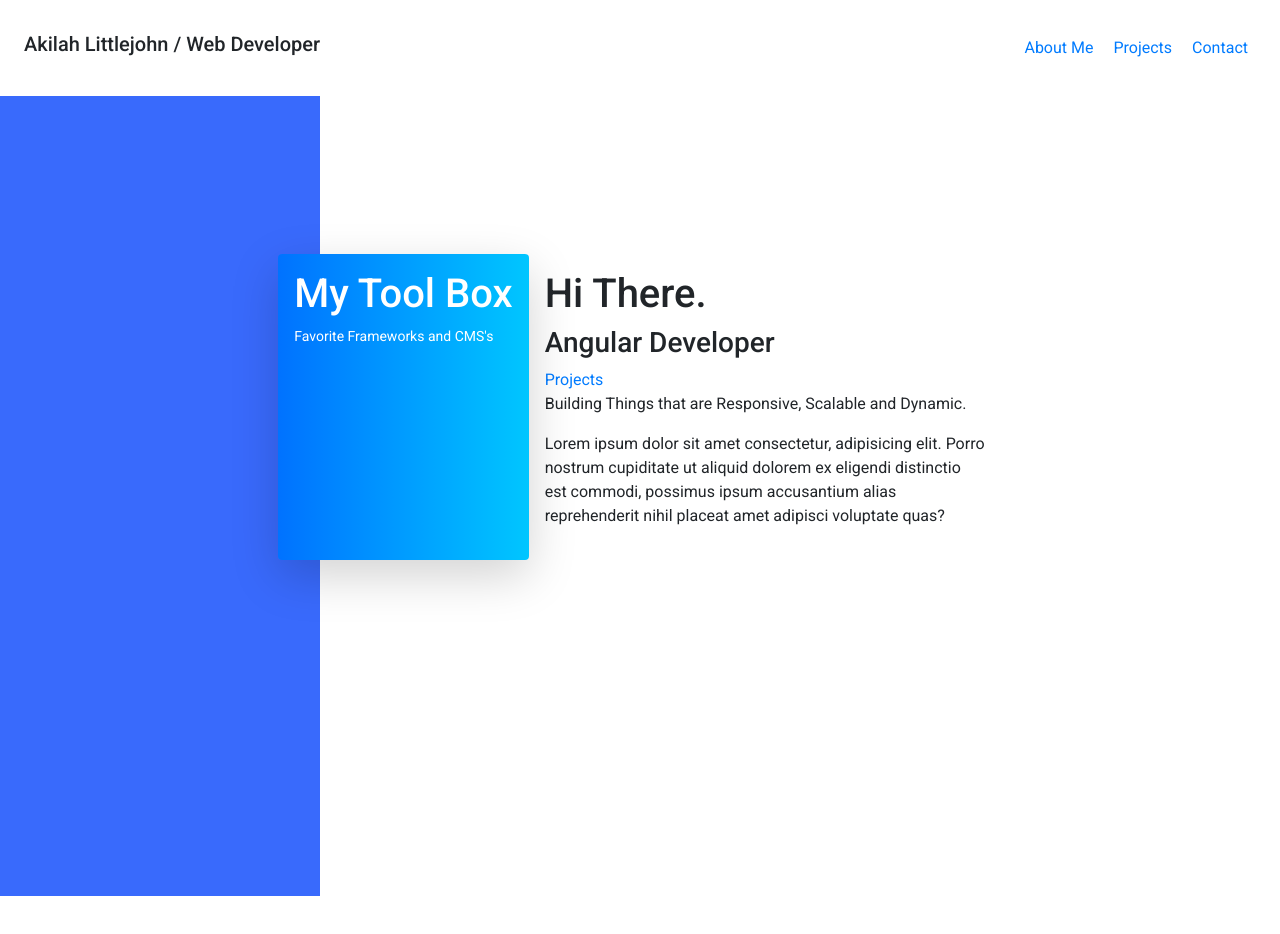
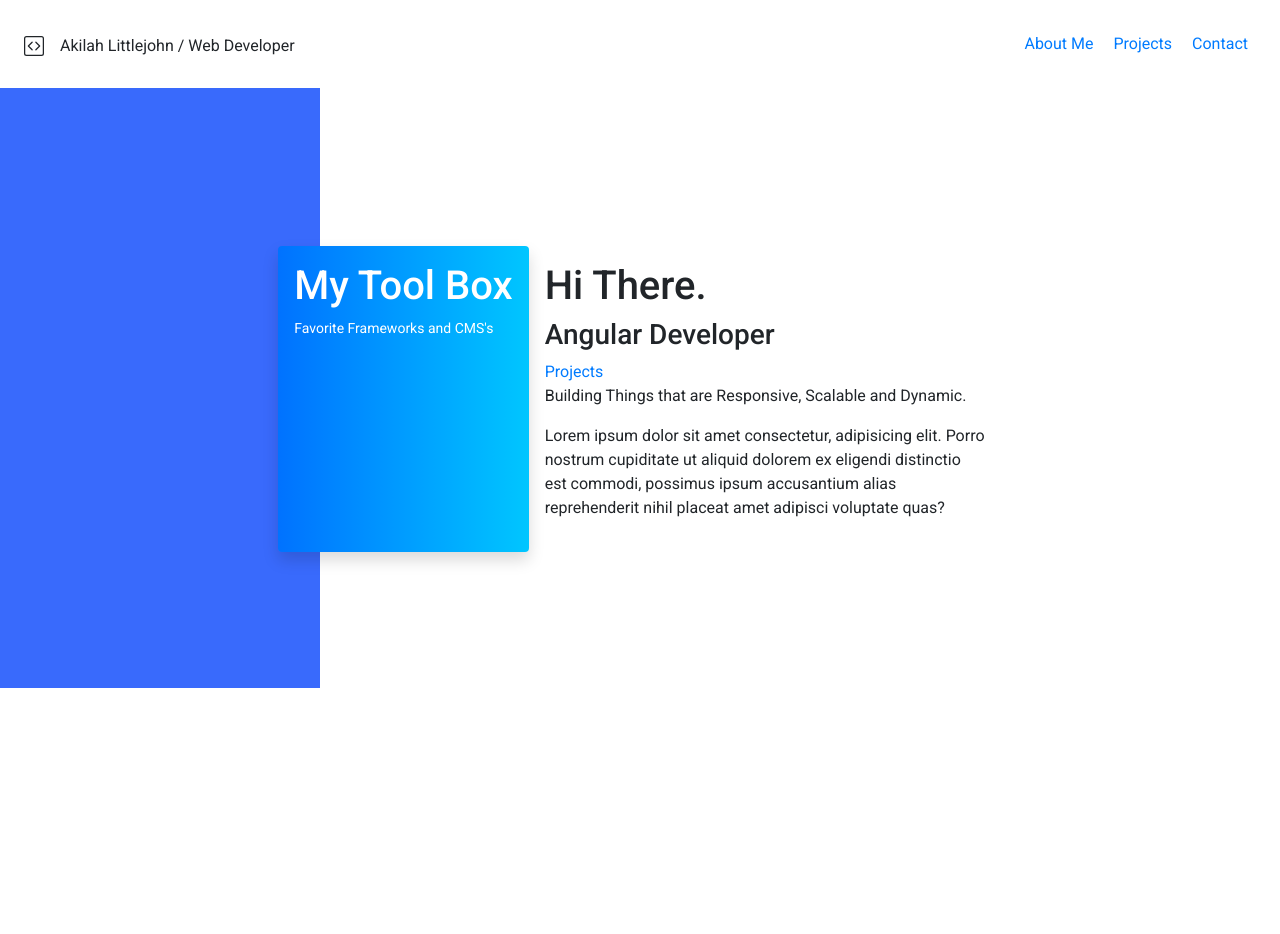
Before and after one commit to akilah-littlejohn/Portfolio-Site-Version-2, an Angular app in the folder portfolio/: page / in a window 1280 px wide. Shown: the top 934 px of the page. Built offline with nearby package versions, Linux system fonts and the light colour scheme.

Commit message:
layout height, bs icon to nav,  removed tag in nav

```diff
--- a/portfolio/src/app/about-me/about-me.component.html
+++ b/portfolio/src/app/about-me/about-me.component.html
@@ -1,12 +1,13 @@
 <section class="aboutme--background d-flex vh-100">
-    <section class="aboutme--background-primary w-50 h-100"></section>
+    <section class="aboutme--background-primary w-50 h-75"></section>
      <section class="aboutme--background-secondary">
 
         <section class="p-2 d-flex">
-                        <mat-card class="aboutme--card shadow-lg ">
+                        <mat-card class="aboutme--card shadow ">
     <section class="mat-card-content">
         <h1>My Tool Box</h1>
         <p>Favorite Frameworks and CMS's</p>
+
     </section>
     </mat-card>
 <section class="w-50 p-3">
@@ -21,7 +22,4 @@
 </section>
     </section>
 </section>
-
-
-
 </section>
--- a/portfolio/src/app/nav/nav.component.html
+++ b/portfolio/src/app/nav/nav.component.html
@@ -2,7 +2,10 @@
 
 <nav class=" navbar p-4 d-flex">
     <section class="mr-auto">
-        <h1 class="navbar-brand"><span class="brand--firstname">Akilah </span><span class="brand--secondname">Littlejohn </span><span> / Web Developer</span></h1>
+        <span class="navbar-brand"><svg width="1em" height="1em" viewBox="0 0 16 16" class="bi bi-code-square" fill="currentColor" xmlns="http://www.w3.org/2000/svg">
+  <path fill-rule="evenodd" d="M14 1H2a1 1 0 0 0-1 1v12a1 1 0 0 0 1 1h12a1 1 0 0 0 1-1V2a1 1 0 0 0-1-1zM2 0a2 2 0 0 0-2 2v12a2 2 0 0 0 2 2h12a2 2 0 0 0 2-2V2a2 2 0 0 0-2-2H2z"/>
+  <path fill-rule="evenodd" d="M6.854 4.646a.5.5 0 0 1 0 .708L4.207 8l2.647 2.646a.5.5 0 0 1-.708.708l-3-3a.5.5 0 0 1 0-.708l3-3a.5.5 0 0 1 .708 0zm2.292 0a.5.5 0 0 0 0 .708L11.793 8l-2.647 2.646a.5.5 0 0 0 .708.708l3-3a.5.5 0 0 0 0-.708l-3-3a.5.5 0 0 0-.708 0z"/>
+</svg></span><span class="brand--firstname">Akilah </span><span class="brand--secondname">Littlejohn </span><span> / Web Developer</span>
     </section>
     <section >
             <a href="#" class="p-2 nav-links ">About Me </a>
```
